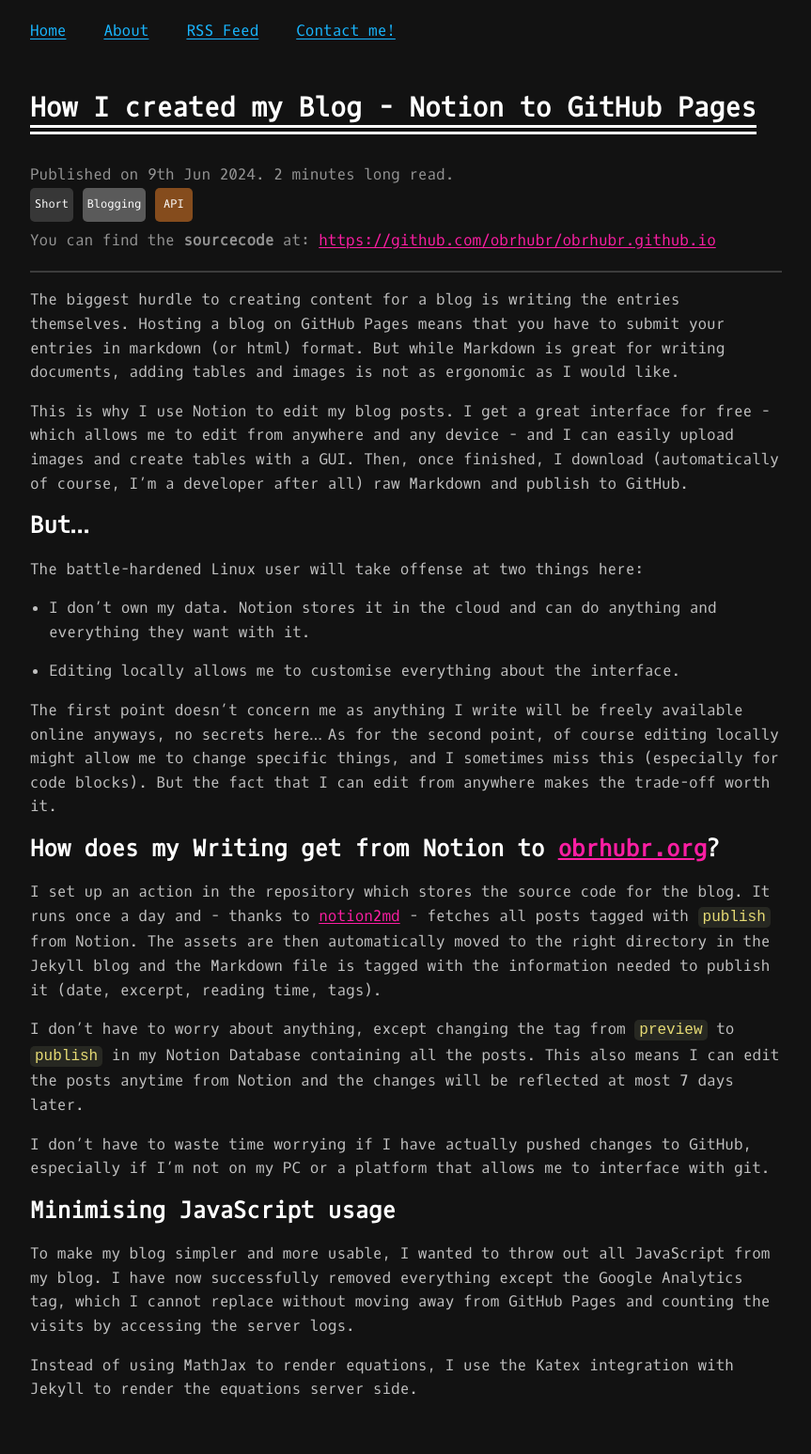
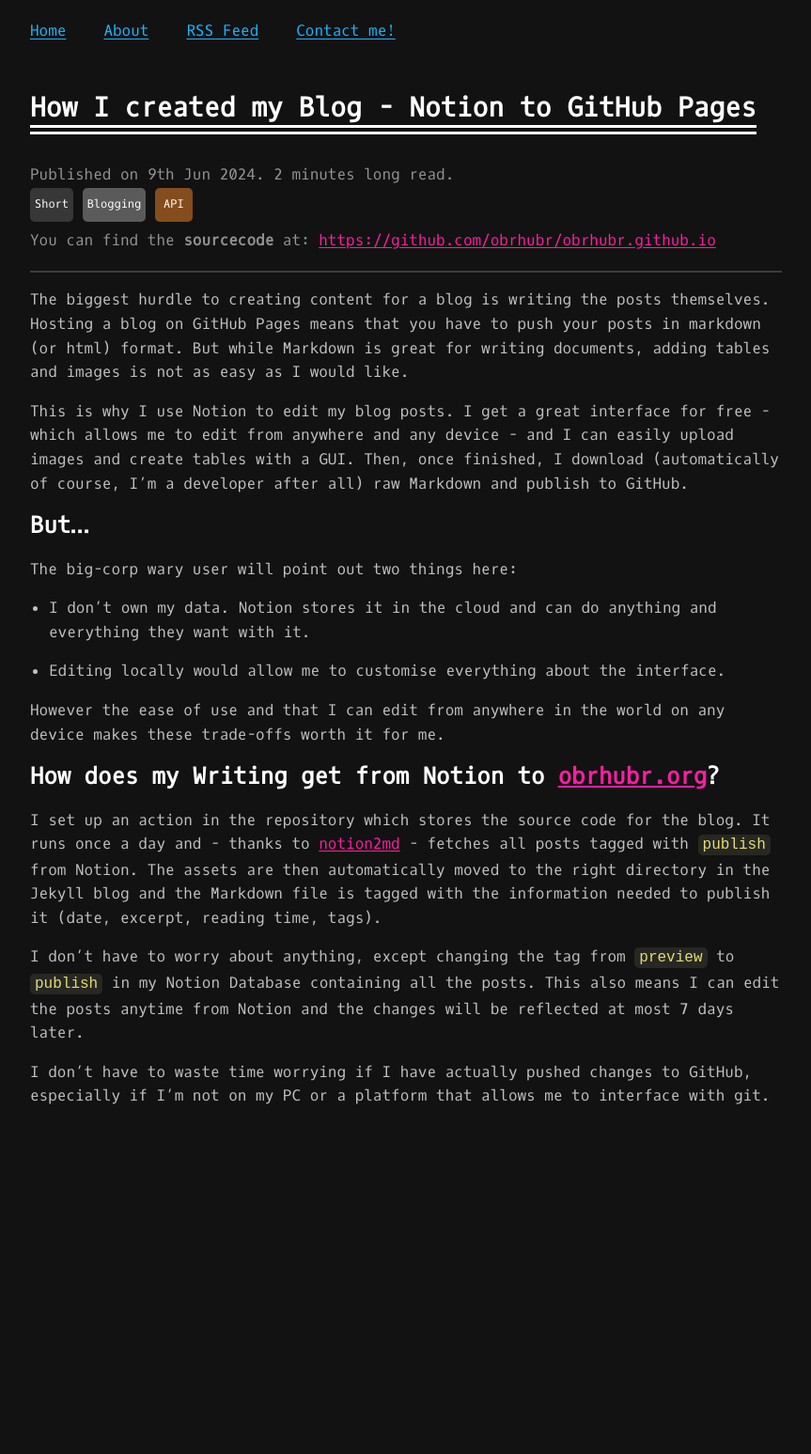
Before and after one commit to obrhubr/obrhubr.github.io, a Jekyll site: the page built from _posts/2024-06-09-created-blog.md, in a window 1280 px wide. Shown: the whole page at 94% size, without its empty margins (208-1071 px from the left). Built offline with Jekyll 4.4.1, drawn with Linux system fonts in a browser that asks for light colours; after the commit the page ends 1235 px from its top, so only the background shows below that.

Commit message:
Automated update to blog posts

```diff
--- a/_posts/2024-06-09-created-blog.md
+++ b/_posts/2024-06-09-created-blog.md
@@ -14,19 +14,19 @@ sourcecode: "https://github.com/obrhubr/obrhubr.github.io"
 math: False
 ---
 
-The biggest hurdle to creating content for a blog is writing the entries themselves. Hosting a blog on GitHub Pages means that you have to submit your entries in markdown (or html) format. But while Markdown is great for writing documents, adding tables and images is not as ergonomic as I would like.
+The biggest hurdle to creating content for a blog is writing the posts themselves. Hosting a blog on GitHub Pages means that you have to push your posts in markdown (or html) format. But while Markdown is great for writing documents, adding tables and images is not as easy as I would like.
 
 This is why I use Notion to edit my blog posts. I get a great interface for free - which allows me to edit from anywhere and any device - and I can easily upload images and create tables with a GUI. Then, once finished, I download (automatically of course, I’m a developer after all) raw Markdown and publish to GitHub.
 
 ## But…
 
-The battle-hardened Linux user will take offense at two things here:
+The big-corp wary user will point out two things here:
 
 - I don’t own my data. Notion stores it in the cloud and can do anything and everything they want with it.
 
-- Editing locally allows me to customise everything about the interface.
+- Editing locally would allow me to customise everything about the interface.
 
-The first point doesn’t concern me as anything I write will be freely available online anyways, no secrets here… As for the second point, of course editing locally might allow me to change specific things, and I sometimes miss this (especially for code blocks). But the fact that I can edit from anywhere makes the trade-off worth it.
+However the ease of use and that I can edit from anywhere in the world on any device makes these trade-offs worth it for me.
 
 ## How does my Writing get from Notion to [obrhubr.org](http://obrhubr.org/)?
 
@@ -35,9 +35,3 @@ I set up an action in the repository which stores the source code for the blog.
 I don’t have to worry about anything, except changing the tag from `preview` to `publish` in my Notion Database containing all the posts. This also means I can edit the posts anytime from Notion and the changes will be reflected at most 7 days later.
 
 I don’t have to waste time worrying if I have actually pushed changes to GitHub, especially if I’m not on my PC or a platform that allows me to interface with git.
-
-## Minimising JavaScript usage
-
-To make my blog simpler and more usable, I wanted to throw out all JavaScript from my blog. I have now successfully removed everything except the Google Analytics tag, which I cannot replace without moving away from GitHub Pages and counting the visits by accessing the server logs.
-
-Instead of using MathJax to render equations, I use the Katex integration with Jekyll to render the equations server side.
```
Also changed, not shown: _posts/2023-12-26-skiing-ai.md (+7 -5 lines), _posts/2024-07-18-notion-to-jekyll.md (+3 -3 lines), _posts/2023-07-24-chess-engine.md (line endings or trailing spaces).
